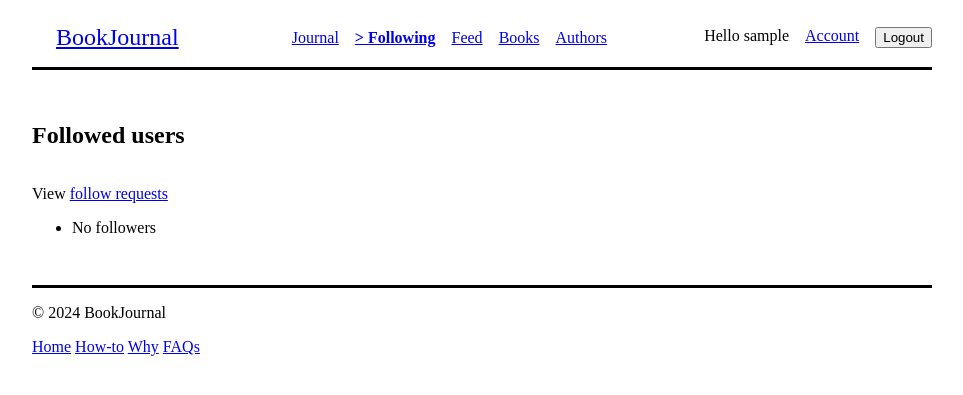
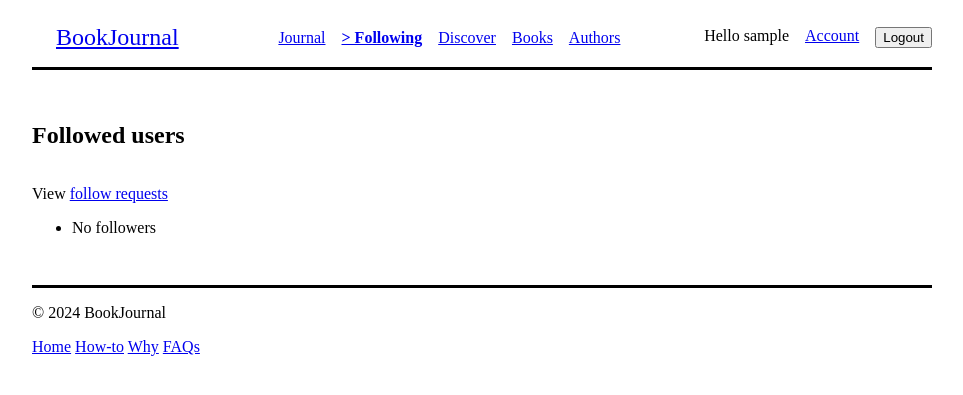
Before and after one commit to alex-b1729/bookjournal, a Django app: page /user/following/ in a window 1280 px wide. Shown: the top 395 px of the page, without its empty margins (158-1121 px from the left). Run offline with Django 5.2, Linux system fonts and the light colour scheme; the visitor is signed in with stand-in values (Sample User, id 1); data comes from the database, SQL or seed files in the repository; data that the repository does not hold is empty.

Commit message:
rename feed to discover

```diff
--- a/bookjournal/urls.py
+++ b/bookjournal/urls.py
@@ -56,9 +56,9 @@ urlpatterns = [
         ])
     ),
     path(
-        'feed/',
+        'discover/',
         include([
-            path('', journal_views.FeedList.as_view(), name='feed_list'),
+            path('', journal_views.Discover.as_view(), name='discover'),
         ])
     ),
     path(
--- a/journal/forms.py
+++ b/journal/forms.py
@@ -52,7 +52,7 @@ class SearchForm(forms.Form):
     query = forms.CharField()
 
 
-class FeedViewSelectForm(forms.Form):
+class DiscoverViewSelectForm(forms.Form):
     view_select = forms.ChoiceField(
         choices=Visibility,
         widget=forms.CheckboxSelectMultiple,
--- a/journal/templates/feed/list.html
+++ b/journal/templates/discover/list.html
@@ -2,12 +2,12 @@
 {% load entry_tags %}
 
 {% block title %}
-Feed | {{ block.super }}
+Discover | {{ block.super }}
 {% endblock title %}
 
 {% block content %}
 <div class="page-title">
-    <h2>Feed</h2>
+    <h2>Discover</h2>
     {% comment %}
     <form method="post">
         {% csrf_token %}
@@ -26,7 +26,7 @@ Feed | {{ block.super }}
 <div class="indent-1">
 {% endifchanged %}
     <div class="entry-list-item">
-        {% include 'render/entry_feed_list_item.html' with entry=entry %}
+        {% include 'render/entry_discover_list_item.html' with entry=entry %}
     </div>
 {% if forloop.last %}</div>{% endif %}
 
--- a/journal/templates/partials/nav.html
+++ b/journal/templates/partials/nav.html
@@ -22,10 +22,10 @@
         </a>
         {% endif %}
         <a
-                class="{% if section == 'feed' %}current{% endif %}"
-                href="{% url 'feed_list' %}">
-            {% if section == 'feed' %}>{% endif %}
-            Feed
+                class="{% if section == 'discover' %}current{% endif %}"
+                href="{% url 'discover' %}">
+            {% if section == 'discover' %}>{% endif %}
+            Discover
         </a>
         <a
                 class="{% if section == 'books' %}current{% endif %}"
--- a/journal/views.py
+++ b/journal/views.py
@@ -43,19 +43,6 @@ def register(request):
         'registration/register.html',
         {'form': form}
     )
-
-
-def feed(request):
-    if request.user.is_authenticated:
-        return redirect(reverse_lazy('entry_list', args=[request.user.username]))
-    else:
-        return render(
-            request,
-            'entry/feed.html',
-            {
-                'section': 'journal',
-            }
-        )
 
 
 class AccountView(
@@ -550,7 +537,7 @@ class RequestFollowView(
     def get_context_data(self, **kwargs):
         context = super().get_context_data(**kwargs)
         context.update({
-            'section': 'feed',
+            # 'section': 'discover',
             'user_to': self.user_to,
         })
         return context
@@ -612,17 +599,17 @@ def follow_decline(request, request_pk):
     return redirect(next)
 
 
-class FeedList(
+class Discover(
     # LoginRequiredMixin,
     generic.ListView,
 ):
     context_object_name = 'entries'
-    template_name = 'feed/list.html'
+    template_name = 'discover/list.html'
     paginate_by = 50
     view_form = None
 
     def dispatch(self, request, *args, **kwargs):
-        # self.view_form = forms.FeedViewSelectForm()
+        # self.view_form = forms.DiscoverViewSelectForm()
         return super().dispatch(request, *args, **kwargs)
 
     def get_queryset(self):
@@ -648,7 +635,7 @@ class FeedList(
     def get_context_data(self, **kwargs):
         context = super().get_context_data(**kwargs)
         context.update({
-            'section': 'feed',
+            'section': 'discover',
             # 'view_form': self.view_form,
         })
         return context
```
Also changed, not shown: journal/templates/render/entry_discover_list_item.html (renamed from journal/templates/render/entry_feed_list_item.html).
